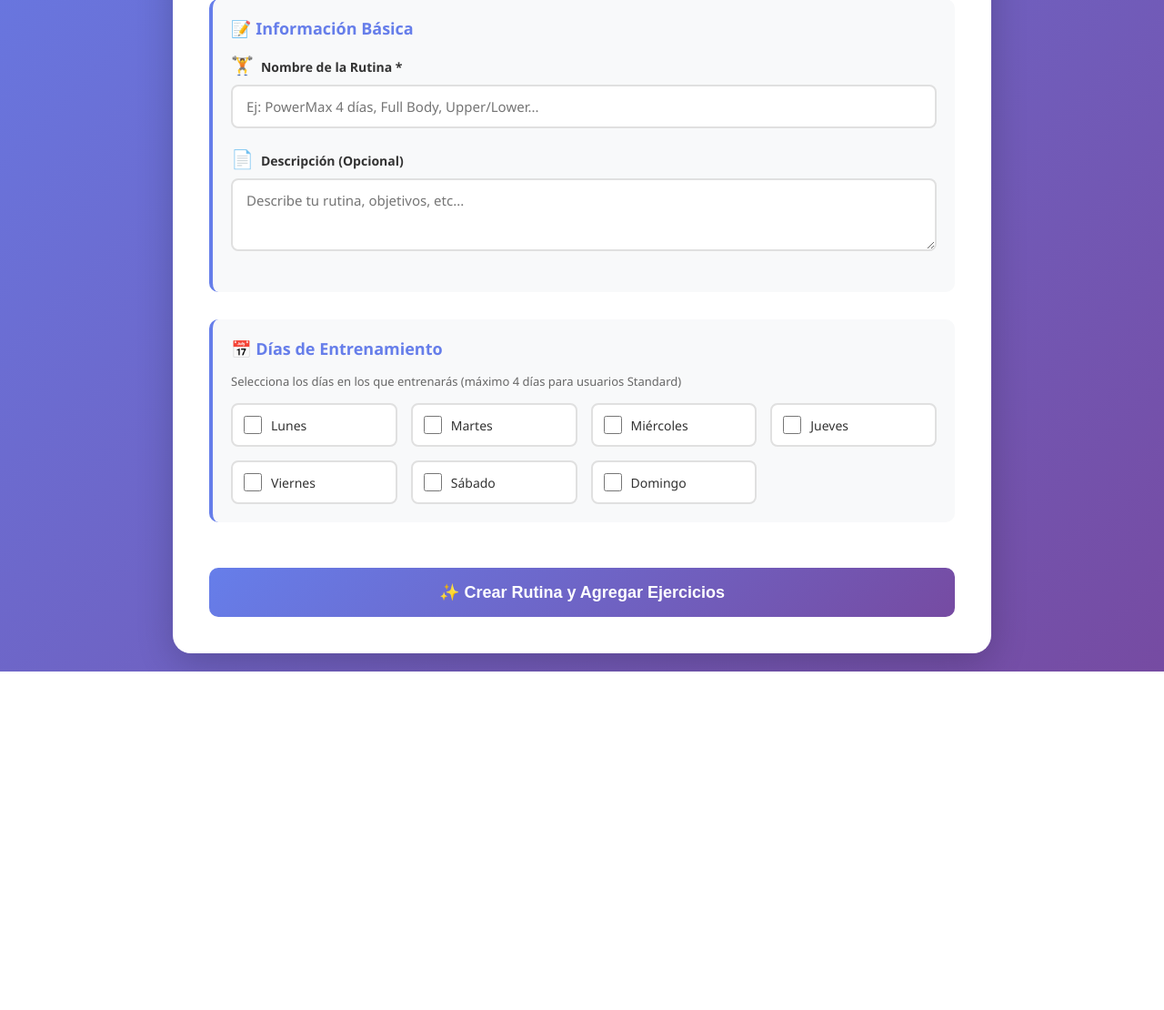
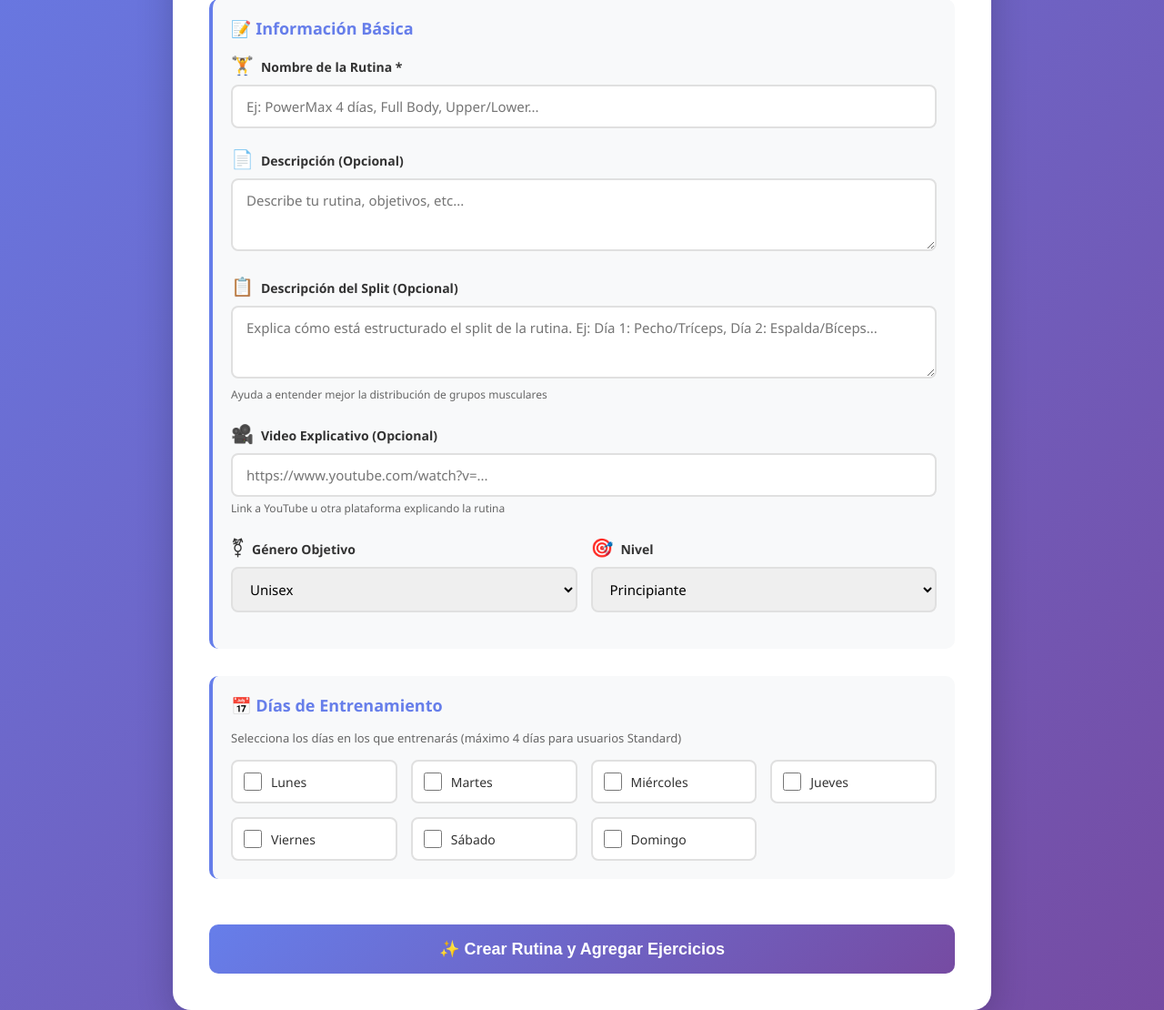
Before and after one commit to P3rchy/sistema-ejercicios-php, a PHP site: page /crear_rutina.php in a window 1280 px wide. Shown: the part 394-1504 px from the top of the page at 91% size. Before the commit the page ends 1132 px from the top, so only its background shows below. Run offline with PHP 8.4, Linux system fonts and the light colour scheme; a user stored in the database is signed in.

Commit message:
Añadidos campos: género, nivel, split y video
Añadidos campos: género, nivel, split y videoprocess.

```diff
--- a/crear_rutina.php
+++ b/crear_rutina.php
@@ -8,6 +8,12 @@ $exito = '';
 if ($_SERVER['REQUEST_METHOD'] == 'POST') {
     $nombre_rutina = trim($_POST['nombre_rutina']);
     $descripcion = trim($_POST['descripcion']);
+    $descripcion_split = trim($_POST['descripcion_split'] ?? '');
+    $video_explicativo = trim($_POST['video_explicativo'] ?? '');
+    $genero = $_POST['genero'] ?? 'unisex';
+    $nivel_experiencia = $_POST['nivel_experiencia'] ?? 'principiante';
+    $es_publico = isset($_POST['es_publico']) ? 1 : 0;
+
     $dias_seleccionados = isset($_POST['dias']) ? $_POST['dias'] : [];
     $ejercicios_por_dia = [];
     $grupos_musculares = [];
@@ -24,6 +30,8 @@ if ($_SERVER['REQUEST_METHOD'] == 'POST') {
         $error = 'Debes seleccionar al menos un día de entrenamiento';
     } elseif ($_SESSION['tipo_usuario'] == 'standard' && count($dias_seleccionados) > 4) {
         $error = 'Los usuarios Standard pueden crear rutinas de máximo 4 días. Actualiza a Premium para días ilimitados.';
+    } elseif ($_SESSION['tipo_usuario'] == 'standard' && $es_publico) {
+        $error = 'Solo los usuarios Premium pueden hacer públicas sus rutinas';
     } else {
         // Validar límite de ejercicios por día para usuarios standard
         foreach ($ejercicios_por_dia as $dia => $num_ejercicios) {
@@ -36,10 +44,12 @@ if ($_SERVER['REQUEST_METHOD'] == 'POST') {
         if (empty($error)) {
             $conn = getConnection();
 
-            // Crear la rutina
+            // Crear la rutina con los nuevos campos
             $num_dias = count($dias_seleccionados);
-            $stmt = $conn->prepare("INSERT INTO rutinas (usuario_id, nombre_rutina, descripcion, num_dias_semana) VALUES (?, ?, ?, ?)");
-            $stmt->bind_param("issi", $_SESSION['usuario_id'], $nombre_rutina, $descripcion, $num_dias);
+            $tipo_rutina = 'metodologica'; // Este archivo es para rutinas metodológicas
+
+            $stmt = $conn->prepare("INSERT INTO rutinas (usuario_id, nombre_rutina, descripcion, descripcion_split, video_explicativo, num_dias_semana, tipo_rutina, genero, nivel_experiencia, es_publico) VALUES (?, ?, ?, ?, ?, ?, ?, ?, ?, ?)");
+            $stmt->bind_param("issssisssi", $_SESSION['usuario_id'], $nombre_rutina, $descripcion, $descripcion_split, $video_explicativo, $num_dias, $tipo_rutina, $genero, $nivel_experiencia, $es_publico);
 
             if ($stmt->execute()) {
                 $rutina_id = $conn->insert_id;
@@ -112,6 +122,52 @@ if ($_SERVER['REQUEST_METHOD'] == 'POST') {
                         <textarea id="descripcion" name="descripcion"
                                   placeholder="Describe tu rutina, objetivos, etc..."></textarea>
                     </div>
+
+                    <div class="form-group">
+                        <label for="descripcion_split"><span class="icon">📋</span>Descripción del Split (Opcional)</label>
+                        <textarea id="descripcion_split" name="descripcion_split"
+                                  placeholder="Explica cómo está estructurado el split de la rutina. Ej: Día 1: Pecho/Tríceps, Día 2: Espalda/Bíceps..."></textarea>
+                        <small style="color: #666; font-size: 12px;">Ayuda a entender mejor la distribución de grupos musculares</small>
+                    </div>
+
+                    <div class="form-group">
+                        <label for="video_explicativo"><span class="icon">🎥</span>Video Explicativo (Opcional)</label>
+                        <input type="url" id="video_explicativo" name="video_explicativo"
+                               placeholder="https://www.youtube.com/watch?v=...">
+                        <small style="color: #666; font-size: 12px;">Link a YouTube u otra plataforma explicando la rutina</small>
+                    </div>
+
+                    <div style="display: grid; grid-template-columns: repeat(auto-fit, minmax(200px, 1fr)); gap: 15px;">
+                        <div class="form-group">
+                            <label for="genero"><span class="icon">⚧</span>Género Objetivo</label>
+                            <select id="genero" name="genero" required>
+                                <option value="unisex">Unisex</option>
+                                <option value="masculino">Masculino</option>
+                                <option value="femenino">Femenino</option>
+                            </select>
+                        </div>
+
+                        <div class="form-group">
+                            <label for="nivel_experiencia"><span class="icon">🎯</span>Nivel</label>
+                            <select id="nivel_experiencia" name="nivel_experiencia" required>
+                                <option value="principiante">Principiante</option>
+                                <option value="intermedio">Intermedio</option>
+                                <option value="avanzado">Avanzado</option>
+                            </select>
+                        </div>
+                    </div>
+
+                    <?php if ($_SESSION['tipo_usuario'] != 'standard'): ?>
+                    <div class="form-group">
+                        <label style="display: flex; align-items: center; gap: 10px; cursor: pointer;">
+                            <input type="checkbox" name="es_publico" id="es_publico" value="1">
+                            <span><span class="icon">🌐</span>Hacer pública esta rutina</span>
+                        </label>
+                        <small style="color: #666; font-size: 12px;">
+                            Otros usuarios podrán ver y copiar tu rutina. Recibirás crédito como creador.
+                        </small>
+                    </div>
+                    <?php endif; ?>
                 </div>
 
                 <!-- Selección de Días -->
```
